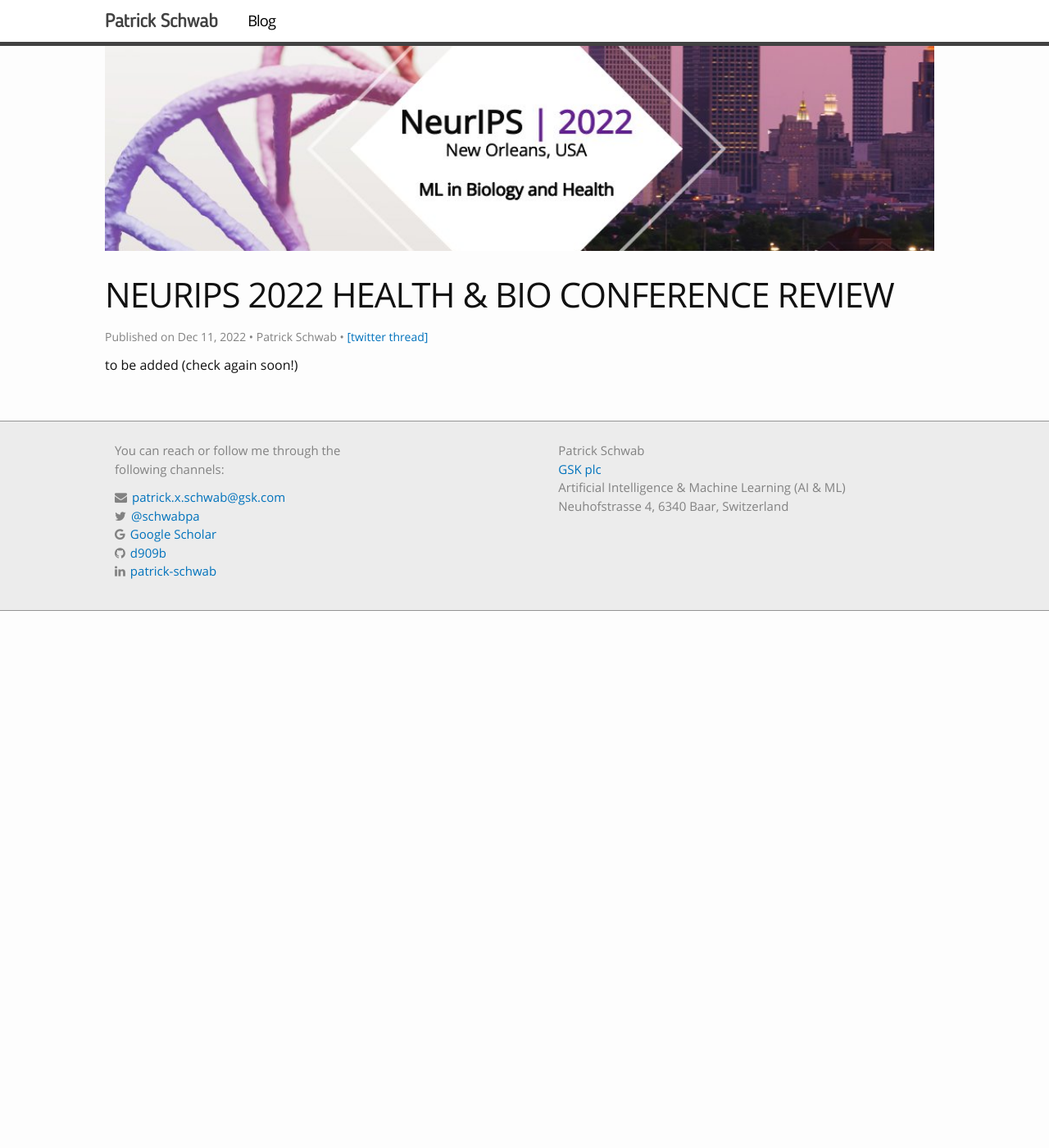
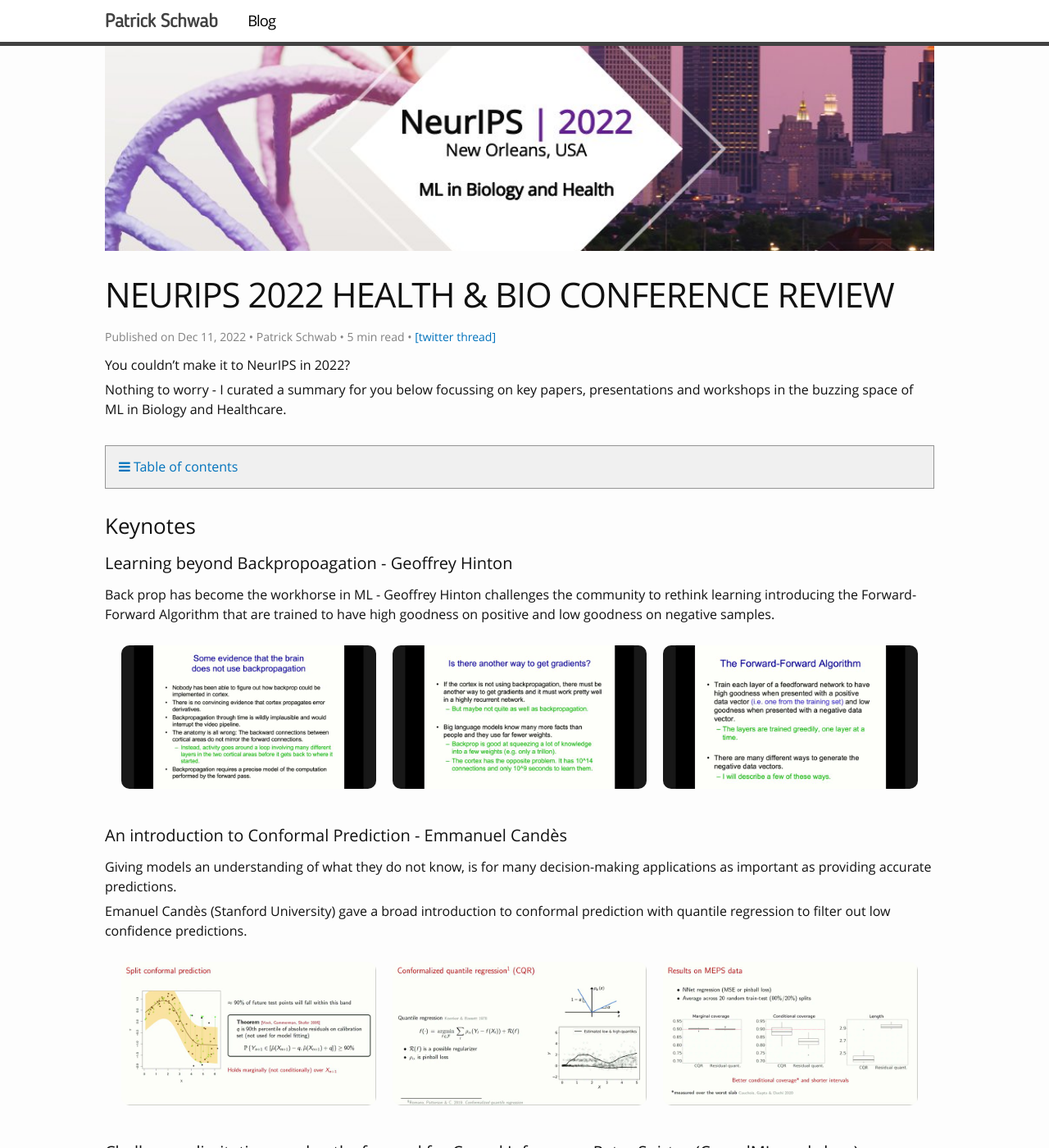
Before and after one commit to d909b/d909b.github.io, a Jekyll site: the page built from _posts/2022-12-11-neurips2022.md, in a window 1280 px wide and 1400 px high. Shown: the whole window at 82% size. Built offline with Jekyll 4.4.1, drawn with Linux system fonts in a browser that asks for light colours; nearby versions of some CDN libraries; library files that are not in the unit come from our copies; some of the changed text lies outside the part shown.

Commit message:
added toc and neurips 2022 draft

```diff
--- a/_layouts/post.html
+++ b/_layouts/post.html
@@ -8,12 +8,51 @@ layout: default
 
     <header class="post-header">
         <h1 class="post-title">{{ page.title }}</h1>
-        <p class="post-meta">Published on {{ page.date | date: "%b %-d, %Y" }}{% if page.author %} • {{ page.author }}{% endif %}{% if page.meta %} • {{ page.meta }}{% endif %} • <a href="{{ page.twitter }}">[twitter thread]</a></p>
+        <p class="post-meta">Published on {{ page.date | date: "%b %-d, %Y" }}{% if page.author %} • {{ page.author }}{% endif %}{% if page.meta %} • {{ page.meta }}{% endif %} • {{ page.howlong }} read • <a href="{{ page.twitter }}">[twitter thread]</a></p>
         <span class="label label-info" ng-repeat="tag in page.tags">{{ tag }}</span>
     </header>
 
-    <article class="post-content">
+    <article class="post-content" id="main-content">
     {{ content }}
     </article>
 
+<!-- SOURCE: https://stackoverflow.com/a/41085566 (CC-BY) -->
+<script>
+document.addEventListener('DOMContentLoaded', function() {
+    htmlTableOfContents(document.getElementById("main-content"));
+} );
+
+function htmlTableOfContents( documentRef ) {
+    var toc = documentRef.querySelector("#toc");
+
+    var wrapper = document.createElement( "div" );
+    wrapper.setAttribute( "id", "toccontent" );
+    wrapper.setAttribute( "class", "collapse" );
+    toc.appendChild( wrapper );
+
+    var headings = [].slice.call(documentRef.querySelectorAll('h1, h2, h3, h4, h5, h6'));
+    headings.forEach(function (heading, index) {
+        var ref = "toc" + index;
+
+        if (index === 0) {
+            // Skip TOC heading itself.
+            return;
+        }
+
+        if ( heading.hasAttribute( "id" ) ) {
+            ref = heading.getAttribute("id");
+        } else
+            heading.setAttribute( "id", ref );
+
+        var link = document.createElement( "a" );
+        link.setAttribute( "href", "#"+ ref );
+        link.textContent = heading.textContent;
+
+        var div = document.createElement( "div" );
+        div.setAttribute( "class", heading.tagName.toLowerCase() );
+        div.appendChild( link );
+        wrapper.appendChild( div );
+    });
+}
+</script>
 </div>
--- a/_posts/2022-12-11-neurips2022.md
+++ b/_posts/2022-12-11-neurips2022.md
@@ -2,6 +2,7 @@
 layout: post
 title: NeurIPS 2022 Health & Bio Conference Review
 subtitle: What happened in health and bio at NeurIPS 2023?
+howlong: 5 min
 comments: false
 author: Patrick Schwab
 image: http://schwabpatrick.com/img/neurips22-img.jpeg
@@ -9,4 +10,54 @@ twitter: https://twitter.com/schwabpa/status/1599423696048832512?s=20
 tags:
 - conference review
 ---
-to be added (check again soon!)
+You couldn't make it to NeurIPS in 2022?
+
+Nothing to worry - I curated a summary for you below focussing on key papers, presentations and workshops in the buzzing space of ML in Biology and Healthcare.
+
+<nav id="toc"><h3><a data-toggle="collapse" href="#toccontent" role="button" aria-expanded="false" aria-controls="toccontent"><i class="fa fa-bars"></i>  Table of contents</a></h3></nav>
+
+<h3>Keynotes</h3>
+
+<h4>Learning beyond Backpropoagation - Geoffrey Hinton</h4>
+
+Back prop has become the workhorse in ML - Geoffrey Hinton challenges the community to rethink learning introducing the Forward-Forward Algorithm that are trained to have high goodness on positive and low goodness on negative samples.
+
+<div class="gallery">
+<galleryitem src="http://schwabpatrick.com/img/neurips2022/gh1.jpeg"></galleryitem>
+<galleryitem src="http://schwabpatrick.com/img/neurips2022/gh2.jpeg"></galleryitem>
+<galleryitem src="http://schwabpatrick.com/img/neurips2022/gh3.jpeg"></galleryitem>
+</div>
+
+<h4>An introduction to Conformal Prediction - Emmanuel Candès</h4>
+
+Giving models an understanding of what they do not know, is for many decision-making applications as important as providing accurate predictions.
+
+Emanuel Candès (Stanford University) gave a broad introduction to conformal prediction with quantile regression to filter out low confidence predictions.
+
+<div class="gallery">
+<galleryitem src="http://schwabpatrick.com/img/neurips2022/ec1.jpeg"></galleryitem>
+<galleryitem src="http://schwabpatrick.com/img/neurips2022/ec2.jpeg"></galleryitem>
+<galleryitem src="http://schwabpatrick.com/img/neurips2022/ec3.jpeg"></galleryitem>
+</div>
+
+<h4>Challenges, limitations and paths forward for Causal Inference - Peter Spirtes (CausalML workshop)</h4>
+
+Causality is at the core of key problems in healthcare and is receiving more attn at NeurIPS:
+
+In the causalML for real world impact workshop, causality pioneer Peter Spirtes (Carnegie Mellon University) outlines challenges, limitations and paths forward for causal inference-
+
+<div class="gallery">
+<galleryitem src="http://schwabpatrick.com/img/neurips2022/ec1.jpeg"></galleryitem>
+<galleryitem src="http://schwabpatrick.com/img/neurips2022/ec2.jpeg"></galleryitem>
+<galleryitem src="http://schwabpatrick.com/img/neurips2022/ec3.jpeg"></galleryitem>
+</div>
+
+<h4>Causal Inference - Stefan Bauer</h4>
+
+Stefan Bauer (KTH Stockholm and CIFAR) presented a wealth of recent research on real-world uses of causal inference including single-cell gene network inference, learning neural causal models from perturbational data, and optimal experimental design for causal discovery.
+
+<div class="gallery">
+<galleryitem src="http://schwabpatrick.com/img/neurips2022/sb1.jpeg"></galleryitem>
+<galleryitem src="http://schwabpatrick.com/img/neurips2022/sb2.jpeg"></galleryitem>
+<galleryitem src="http://schwabpatrick.com/img/neurips2022/sb3.jpeg"></galleryitem>
+</div>
--- a/_sass/_layout.scss
+++ b/_sass/_layout.scss
@@ -785,6 +785,40 @@ $shadowSpread: 20px;
     font-size: 24px;
 }
 
+// Fixes anchors by offsetting by the navbar height.
+[id]::before {
+  content: '';
+  display: block;
+  height:      56px;
+  margin-top: -56px;
+  visibility: hidden;
+}
+
+#toc {
+    padding: 1em;
+    margin: 2em 0;
+    border: 1px solid #959595;
+    background-color: #f0f0f0;
+}
+
+#toc h3 {
+    margin: 0;
+    font-size: 17px;
+}
+
+#toc h3 a {
+    display: inline-block;
+    font-size: 16px;
+}
+
+#toc .h4 {
+    padding-left:1em;
+    font-size: 15px;
+}
+#toc .h5 {
+    padding-left:2em;
+    font-size: 14px;
+}
 
 /**
  * Posts
--- a/api/posts/list.json
+++ b/api/posts/list.json
@@ -5,6 +5,7 @@
     {
         "title" : {{ post.title | jsonify }},
         "subtitle" : {{ post.subtitle | jsonify }},
+        "howlong" : {{ post.howlong | jsonify }},
         "category" : {{ post.category | jsonify }},
         "tags" : {{ post.tags | jsonify }},
         "url" : {{ post.url | prepend: site.baseurl | jsonify }},
--- a/js/application.js
+++ b/js/application.js
@@ -5,6 +5,13 @@ angular.module('components', [])
                     return {
                       restrict: 'E',
                       templateUrl: "/ng-templates/publication.html"
+                    };
+                  })
+       .directive('toc',
+                  function() {
+                    return {
+                      restrict: 'E',
+                      templateUrl: "/ng-templates/toc.html"
                     };
                   })
        .directive('gallery',
--- /dev/null
+++ b/ng-templates/toc.html
@@ -0,0 +1 @@
+<nav id="toc"><h3><a data-toggle="collapse" href="#toccontent" role="button" aria-expanded="false" aria-controls="toccontent"><i class="fa fa-bars"></i>  Table of contents</a></h3></nav>
```
Also changed, not shown: _posts/2023-07-29-icml2023.md (+7 -1 lines), img/neurips2022/ec1.jpeg (added), img/neurips2022/ec2.jpeg (added), img/neurips2022/ec3.jpeg (added), img/neurips2022/gh1.jpeg (added), img/neurips2022/gh2.jpeg (added), img/neurips2022/gh3.jpeg (added), img/neurips2022/ps1.jpeg (added), img/neurips2022/ps2.jpeg (added), img/neurips2022/ps3.jpeg (added), img/neurips2022/sb1.jpeg (added), img/neurips2022/sb2.jpeg (added), img/neurips2022/sb3.jpeg (added).
